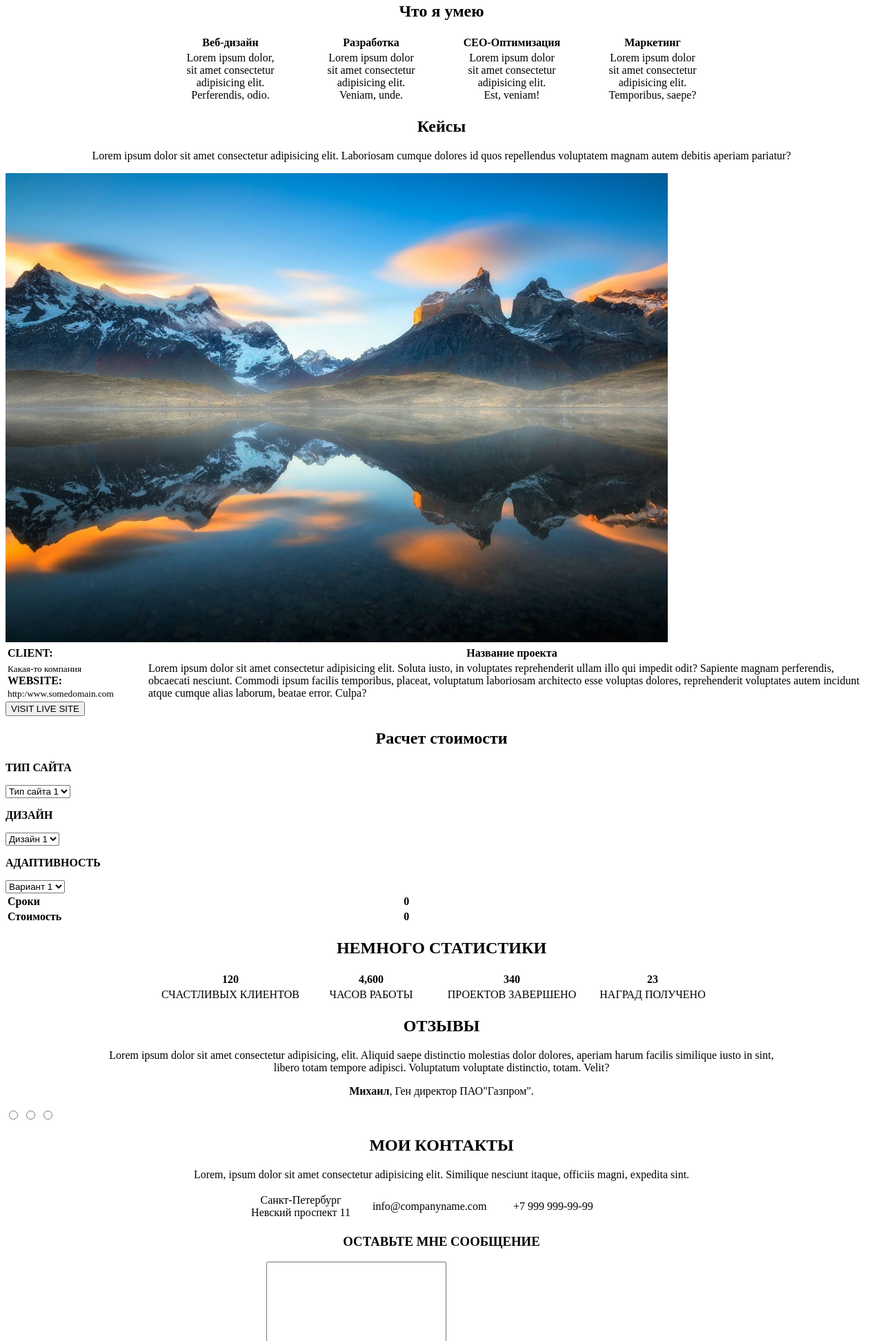
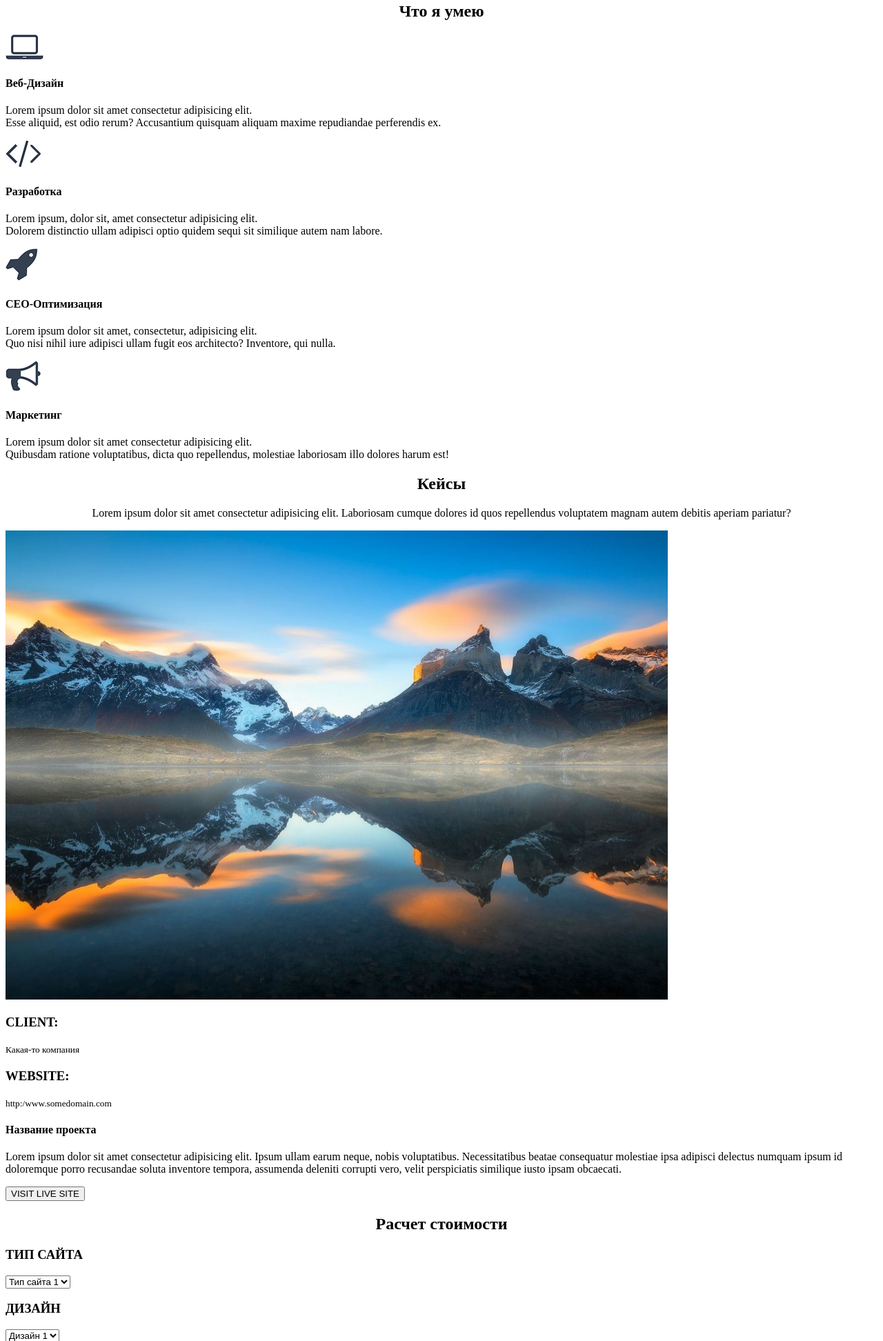
Before and after one commit to Ravenware1/Ravenware1.github.io, a plain HTML site: page src/index.html in a window 1280 px wide. Shown: the part 856-2800 px from the top of the page at 69% size. Drawn offline with Linux system fonts and the light colour scheme.

Commit message:
Исправил и дополнил проект

```diff
--- a/src/index.html
+++ b/src/index.html
@@ -44,49 +44,78 @@
 	<input type="button" value="Скачать резюме">
 </div>
 
-<div>
 	<h2 align="center">Что я умею</h2>
-	<table align="center">
-		<tr>
-			<th>Веб-дизайн</th>
-			<th>Разработка</th>
-			<th>CEO-Оптимизация</th>
-			<th>Маркетинг</th>
-		</tr>
-		<tr>
-			<td width="200" align="center">Lorem ipsum dolor, <br> sit amet consectetur adipisicing elit. <br> Perferendis, odio.</td>
-			<td width="200" align="center">Lorem ipsum dolor <br> sit amet consectetur adipisicing elit. <br> Veniam, unde.</td>
-			<td width="200" align="center">Lorem ipsum dolor <br> sit amet consectetur adipisicing elit. <br> Est, veniam!</td>
-			<td width="200" align="center">Lorem ipsum dolor <br> sit amet consectetur adipisicing elit. <br> Temporibus, saepe?</td>
-		</tr>
-	</table>
+
+<div class="item_skills">
+
+	<img src="img/pc.png" alt="#">
+	<h4>Веб-Дизайн</h4>
+	<p>Lorem ipsum dolor sit amet consectetur adipisicing elit. <br> Esse aliquid, est odio rerum? Accusantium quisquam aliquam maxime repudiandae perferendis ex.</p>
+
 </div>
 
+<div class="item_skills">
+	<img src="img/slash.png" alt="#">
+	<h4>Разработка</h4>
+	<p>Lorem ipsum, dolor sit, amet consectetur adipisicing elit. <br> Dolorem distinctio ullam adipisci optio quidem sequi sit similique autem nam labore.</p>
+
+</div>
+
+<div class="item_skills">
+	<img src="img/rocket.png" alt="#">
+	<h4>CEO-Оптимизация</h4>
+	<p>Lorem ipsum dolor sit amet, consectetur, adipisicing elit. <br> Quo nisi nihil iure adipisci ullam fugit eos architecto? Inventore, qui nulla.</p>
+
+</div>
+
+<div class="item_skills">
+	<img src="img/speaker.png" alt="#">
+	<h4>Маркетинг</h4>
+	<p>Lorem ipsum dolor sit amet consectetur adipisicing elit. <br> Quibusdam ratione voluptatibus, dicta quo repellendus, molestiae laboriosam illo dolores harum est!</p>
+
+</div>
+
+	<h2 align="center">Кейсы</h2>
+
 <div>
-	<h2 align="center">Кейсы</h2>
+
 	<p align="center">Lorem ipsum dolor sit amet consectetur adipisicing elit. Laboriosam cumque dolores id quos repellendus voluptatem magnam autem debitis aperiam pariatur?</p>
 	<img src="img/rocks.jpg" width="960" height="680" alt="#">
 
 </div>
 
 <div>
-	<table align="center">
-		<tr>
-			<th align="left">CLIENT:</th>
-			<th>Название проекта</th>
-		</tr>
-		<tr>
-			<td width="200"><small>Какая-то компания</small> <br> <b>WEBSITE:</b> <br> <small>http:/www.somedomain.com</small></td>
-			<td>Lorem ipsum dolor sit amet consectetur adipisicing elit. Soluta iusto, in voluptates reprehenderit ullam illo qui impedit odit? Sapiente magnam perferendis, obcaecati nesciunt. Commodi ipsum facilis temporibus, placeat, voluptatum laboriosam architecto esse voluptas dolores, reprehenderit voluptates autem incidunt atque cumque alias laborum, beatae error. Culpa?</td>
-		</tr>
-	</table>
-	<input type="button" value="VISIT LIVE SITE">
+
+	<h3>CLIENT:</h3>
+	<p><small>Какая-то компания</small></p>
+
 </div>
 
-<div>
+	<div>
+
+		<h3>WEBSITE:</h3>
+		<p><small>http:/www.somedomain.com</small></p>
+
+	</div>
+
+	<div>
+
+		<h4>Название проекта</h4>
+		<p>Lorem ipsum dolor sit amet consectetur adipisicing elit. Ipsum ullam earum neque, nobis voluptatibus. Necessitatibus beatae consequatur molestiae ipsa adipisci delectus numquam ipsum id doloremque porro recusandae soluta inventore tempora, assumenda deleniti corrupti vero, velit perspiciatis similique iusto ipsam obcaecati.</p>
+
+	</div>
+
+	<div>
+
+		<input type="button" value="VISIT LIVE SITE">
+
+	</div>
+
 	<h2 align="center">Расчет стоимости</h2>
 
-	<p><span><b>ТИП САЙТА</b></span></p>
+	<div>
+
+		<h3>ТИП САЙТА</h3>
 
 	<select name="list1" id="list">
 		<option value="Opt1">Тип сайта 1</option>
@@ -94,7 +123,7 @@
 		<option value="Opt3">Тип сайта 3</option>
 	</select>
 
-	<p><span><b>ДИЗАЙН</b></span></p>
+	<h3>ДИЗАЙН</h3>
 
 	<select name="list2" id="list">
 		<option value="Opt1">Дизайн 1</option>
@@ -102,7 +131,7 @@
 		<option value="Opt3">Дизайн 3</option>
 	</select>
 
-	<p><span><b>АДАПТИВНОСТЬ</b></span></p>
+	<h3>АДАПТИВНОСТЬ</h3>
 
 	<select name="list3" id="list">
 		<option value="Opt1">Вариант 1</option>
@@ -110,41 +139,52 @@
 		<option value="Opt3">Вариант 3</option>
 	</select>
 
-	<table>
-		<tr>
-			<td><b>Сроки</b></td>
-			<td align="right"><b>0</b></td>
-		</tr>
-		<tr>
-			<td><b>Стоимость</b></td>
-			<td width="500" align="right"><b>0</b></td>
-		</tr>
-	</table>
+	<p><b>Сроки</b></p>
+	<p><b>0</b></p>
+	<p><b>Стоимость</b></p>
+	<p><b>0</b></p>
 
 </div>
 
-<div>
-	<h2 align="center">НЕМНОГО СТАТИСТИКИ</h2>
+		<h2 align="center">НЕМНОГО СТАТИСТИКИ</h2>
 
-	<table align="center">
-		<tr>
-			<th>120</th>
-			<th>4,600</th>
-			<th>340</th>
-			<th>23</th>
-		</tr>
-		<tr>
-			<td align="center" width="200">СЧАСТЛИВЫХ КЛИЕНТОВ</td>
-			<td align="center" width="200">ЧАСОВ РАБОТЫ</td>
-			<td align="center" width="200">ПРОЕКТОВ ЗАВЕРШЕНО</td>
-			<td align="center" width="200">НАГРАД ПОЛУЧЕНО</td>
-		</tr>
-	</table>
+<div class="item_skills">
+
+	<img src="img/smile.png" alt="#">
+	<h3>120</h3>
+	<p>СЧАСТЛИВЫХ КЛИЕНТОВ</p>
 
 </div>
 
-<div>
+<div class="item_skills">
+
+	<img src="img/slash1.png" alt="#">
+	<h3>4,600</h3>
+	<p>ЧАСОВ РАБОТЫ</p>
+
+</div>
+
+<div class="item_skills">
+
+	<img src="img/check.png" alt="#">
+	<h3>340</h3>
+	<p>ПРОЕКТОВ ЗАВЕРШЕНО</p>
+
+</div>
+
+<div class="item_skills">
+
+	<img src="img/cup.png" alt="#">
+	<h3>23</h3>
+	<p>НАГРАД ПОЛУЧЕНО</p>
+
+</div>
+
 	<h2 align="center">ОТЗЫВЫ</h2>
+
+<div class="item_skills">
+
+	<img src="img/photo.png" alt="#">
 
 	<p align="center">Lorem ipsum dolor sit amet consectetur adipisicing, elit. Aliquid saepe distinctio molestias dolor dolores, aperiam harum facilis similique iusto in sint, <br> libero totam tempore adipisci. Voluptatum voluptate distinctio, totam. Velit?</p>
 
@@ -162,13 +202,9 @@
 
 	<p align="center">Lorem, ipsum dolor sit amet consectetur adipisicing elit. Similique nesciunt itaque, officiis magni, expedita sint.</p>
 
-	<table align="center">
-		<tr>
-			<td align="center" width="200">Санкт-Петербург <br> Невский проспект 11</td>
-			<td width="200">info@companyname.com</td>
-			<td width="200">+7 999 999-99-99</td>
-		</tr>
-	</table>
+	<p>Санкт-Петербург <br> Невский проспект 11</p>
+	<p>info@companyname.com</p>
+	<p>+7 999 999-99-99</p>
 
 	<h3 align="center">ОСТАВЬТЕ МНЕ СООБЩЕНИЕ</h3>
 
```
Also changed, not shown: src/img/check.png (added), src/img/cup.png (added), src/img/pc.png (added), src/img/photo.png (added), src/img/rocket.png (added), src/img/slash.png (added), src/img/slash1.png (added), src/img/smile.png (added), src/img/speaker.png (added).
